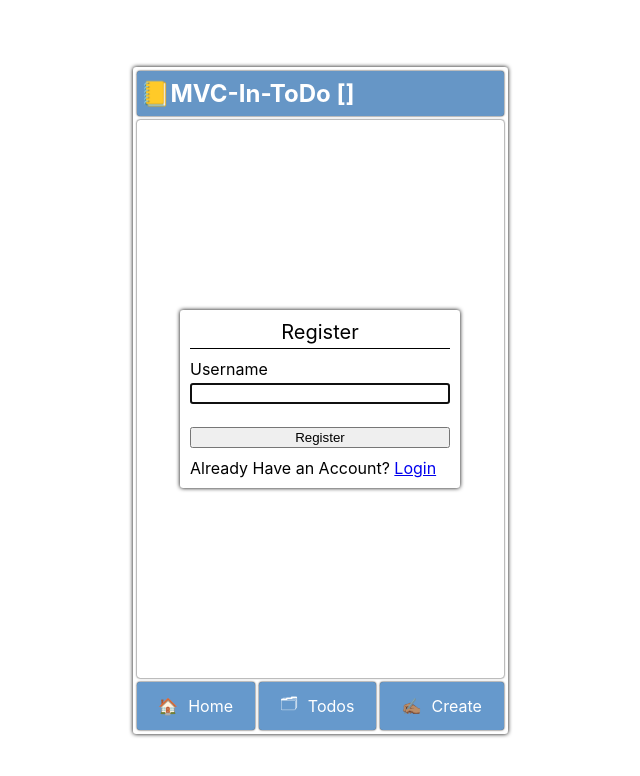
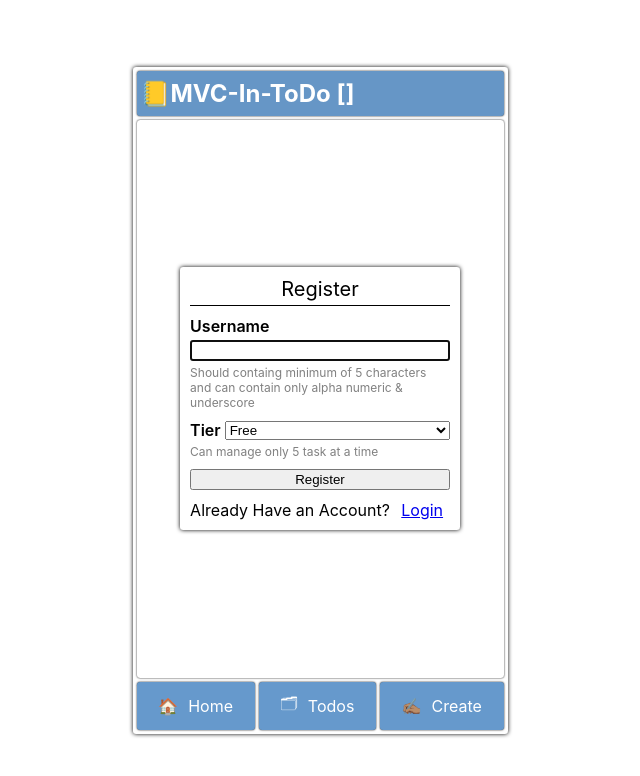
Before and after one commit to logi-seesamjagan/react-mvc-todo, a React (Create React App) app: page /register in a window 1280 px wide. Shown: the top 776 px of the page, without its empty margins (320-960 px from the left). Built offline with nearby package versions, Linux system fonts and the light colour scheme.

Commit message:
update registration with tier info

```diff
--- a/src/routes/register/Register.css
+++ b/src/routes/register/Register.css
@@ -2,44 +2,3 @@
     align-items: center;
     justify-content: center;
 }
-
-.Form {
-    display: flex;
-    flex-direction: column;
-    gap: 10px;
-    padding: 10px;
-    box-shadow: 0 0 4px #000;
-    border-radius: 0.2rem;
-    width: 280px;
-
-}
-.FormHeader {
-    display: flex;
-    font-size: 1.25rem;
-    justify-content: center;
-    border-bottom: 1px solid #000;
-    padding-bottom: 4px;
-}
-.FormItem {
-    display: flex;
-    flex-wrap: wrap ;
-    gap: 4px;
-    width: 100%;
-}
-.FormItem input {
-    flex-grow: 1;
-}
-.FormFooter {
-    display: flex;
-}
-.FormFooter button {
-    flex-grow: 1;
-}
-.Warning {
-    flex-basis: 100%;
-    color: maroon;
-    font-size: 0.75em;
-    text-align: end;
-    min-height: 0.75em;
-    line-height: 0.75em;
-}
--- a/src/routes/register/Register.tsx
+++ b/src/routes/register/Register.tsx
@@ -1,13 +1,19 @@
-import { useEffect } from "react";
+import { ChangeEvent, useEffect } from "react";
 import { useState } from "react";
 import { useCallback } from "react";
 import { useHistory, Link } from "react-router-dom";
-import { Blocker } from "../../components";
+import { Blocker, Form, FormFooter, FormItem } from "../../components";
 import { AuthStoreStatus, User } from "../../types";
 import { useAuthService } from "../../utils";
 import "./Register.css";
 
 const MIN_LENGTH_USERNAME = 5;
+
+const TierInfos: any = {
+  free: "Can manage only 5 task at a time",
+  gold: "Can manage 500 task. Free 500 MiB Cloud storage",
+  platinum: "Can manage unlimited task. Free Unlimited Cloud storage",
+};
 
 export function RegisterView({
   registerUser,
@@ -18,6 +24,14 @@ export function RegisterView({
 }) {
   const [userName, setUserName] = useState("");
   const [userNameError, setUserNameError] = useState("");
+  const [tierInfo, setTierInfo] = useState(TierInfos.free);
+  const [tier, setTier] = useState("free");
+
+  const handleTierChange = (e: ChangeEvent<HTMLSelectElement>) => {
+    const t = e.target.value;
+    setTier(t);
+    setTierInfo(TierInfos[t]);
+  };
 
   const handleUserNameChange = useCallback((e) => {
     setUserName(e.target.value);
@@ -28,11 +42,15 @@ export function RegisterView({
     (e) => {
       e.preventDefault();
       if (userName.trim().length >= MIN_LENGTH_USERNAME) {
-        registerUser({ userName }).then((userOrErrorMessage) => {
+        registerUser({ userName, tier }).then((userOrErrorMessage) => {
           typeof userOrErrorMessage === "string" && alert(userOrErrorMessage);
         });
       } else {
-        setUserNameError("Username is required");
+        setUserNameError(
+          /^[a-z0-9_]+$/gi.test(userName)
+            ? "Username should have minimun 5 characters"
+            : "Only Alpha numeric and underscore is allowed"
+        );
       }
     },
     [userName, registerUser]
@@ -40,25 +58,36 @@ export function RegisterView({
 
   return (
     <div className="Page Register">
-      <form className="Form" onSubmit={handleFormSubmit}>
-        <header className="FormHeader">Register</header>
-        <div className="FormItem">
-          <label>Username</label>
+      <Form title="Register" onSubmit={handleFormSubmit}>
+        <FormItem
+          title="Username"
+          htmlFor="userName"
+          error={userNameError}
+          info={`Should containg minimum of ${MIN_LENGTH_USERNAME} characters and can contain only alpha numeric & underscore`}
+        >
           <input
+            id="userName"
             type="text"
             value={userName}
             onChange={handleUserNameChange}
             autoFocus
           />
-          <cite className="Warning">{userNameError}</cite>
-        </div>
-        <footer className="FormFooter">
+        </FormItem>
+        <FormItem title="Tier" htmlFor="tier" info={tierInfo}>
+          <select id="tier" onChange={handleTierChange} value={tier}>
+            <option value="free">Free</option>
+            <option value="gold">Gold</option>
+            <option value="platinum">Platinum</option>
+          </select>
+        </FormItem>
+        <FormFooter>
           <button className="btn Register">Register</button>
-        </footer>
-        <footer className="FormFooter">
-          Already Have an Account?&nbsp;<Link to="/login"> Login</Link>
-        </footer>
-      </form>
+        </FormFooter>
+        <FormFooter>
+          <span>Already Have an Account?&nbsp;</span>
+          <Link to="/login"> Login</Link>
+        </FormFooter>
+      </Form>
       <Blocker show={authStatus === "registering"}>
         <p>Please Wait...</p>
       </Blocker>
@@ -67,22 +96,18 @@ export function RegisterView({
 }
 
 export default function RegisterContainer() {
-  const { register, auth } = useAuthService();
+  const { register, auth, reset } = useAuthService();
 
   const history = useHistory();
 
   useEffect(() => {
-    if (auth.status === "registering-success") {
+    if (auth.status === AuthStoreStatus.REGISTERING_SUCCESS) {
+      reset();
       history.push("/login");
-    } else if (auth.status === "logged-in") {
+    } else if (auth.status === AuthStoreStatus.LOGGED_IN) {
       history.push("/"); // goto home page if user is alredy logged in
     }
-  }, [auth.status, history]);
+  }, [auth.status, history, reset]);
 
-  return (
-    <RegisterView
-      registerUser={register}
-      authStatus={auth.status}
-    />
-  );
+  return <RegisterView registerUser={register} authStatus={auth.status} />;
 }
```
